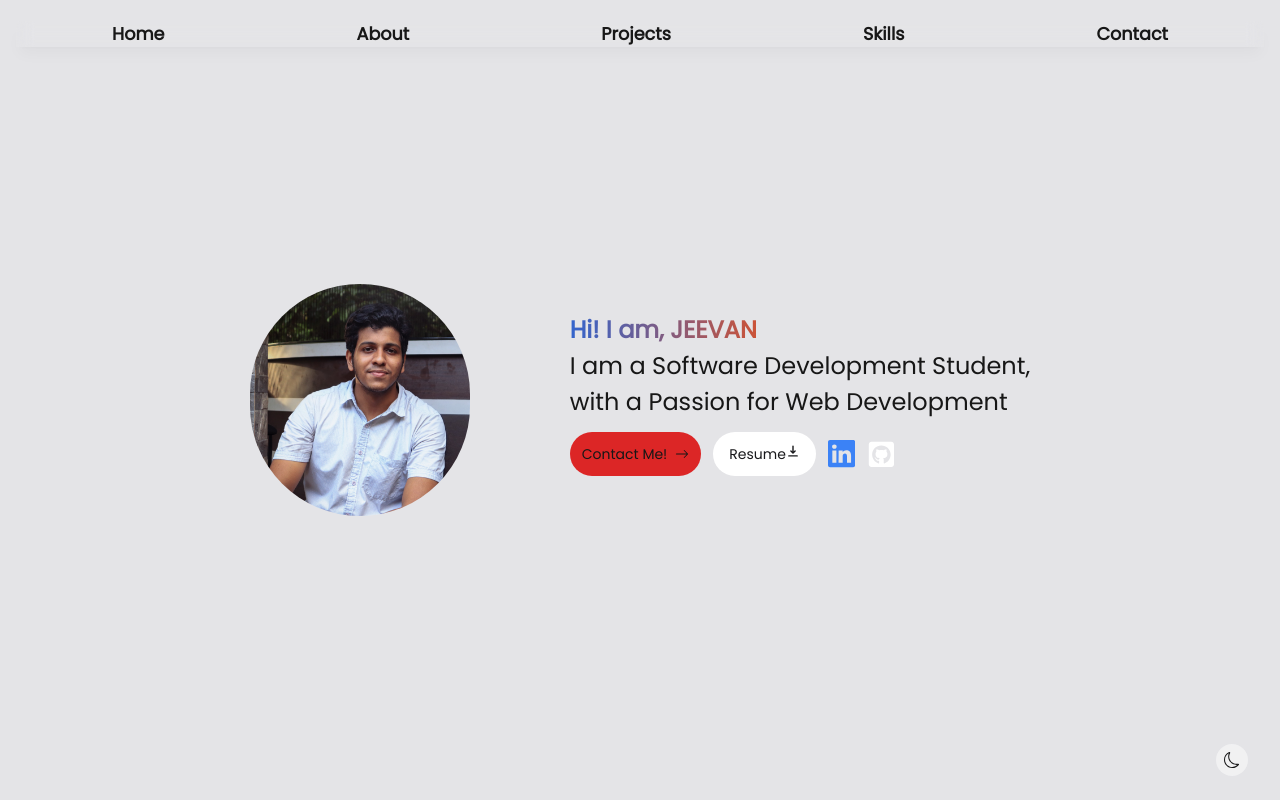
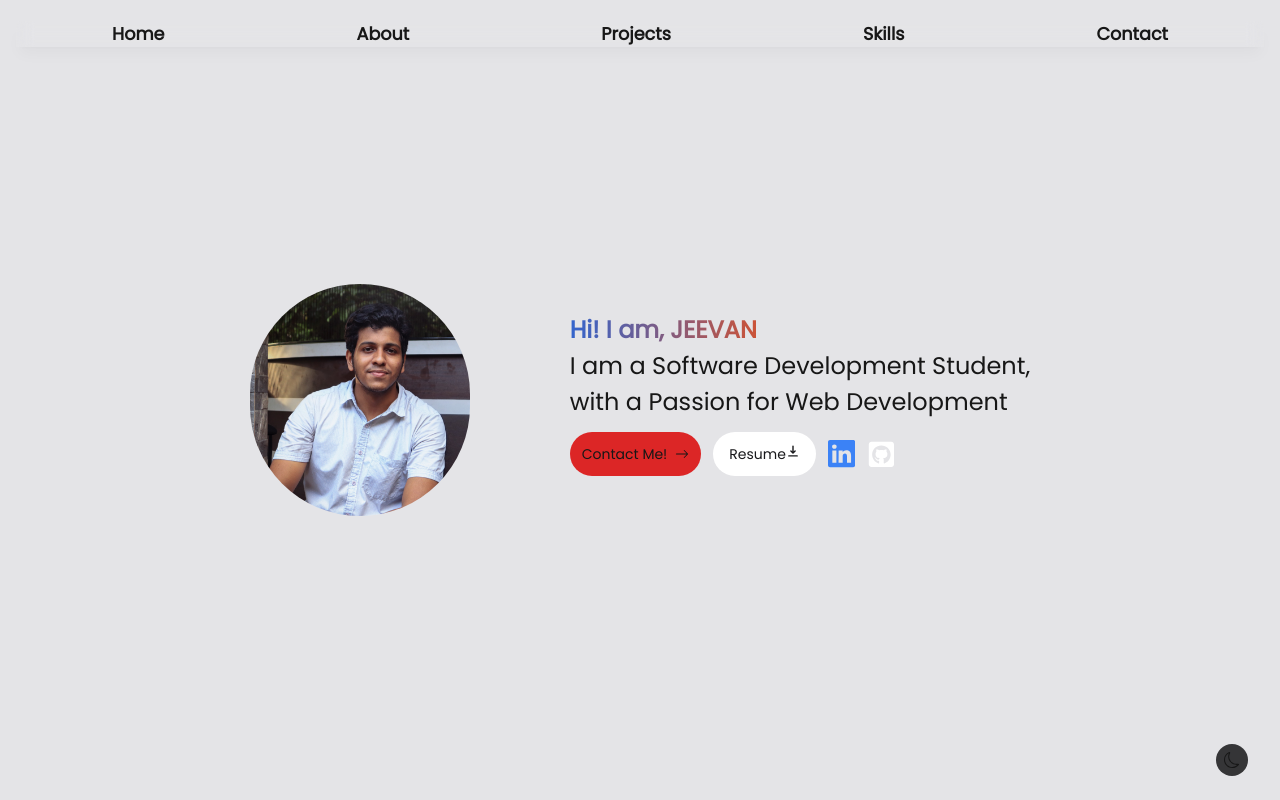
Before and after one commit to GRiMES65/web-dev-portfolio, a Next.js app: page / in a window 1280 px wide. Shown: the top 800 px of the page. Built offline with nearby package versions, Linux system fonts and the light colour scheme.

Commit message:
merged remote changes

```diff
--- a/src/app/layout.tsx
+++ b/src/app/layout.tsx
@@ -23,9 +23,7 @@ export default function RootLayout({
   return (
     <html lang="en" className="!scroll-smooth">
       <body
-        className={`${poppinsRegular.variable} bg-zinc-200 text-neutral-900
-          dark:bg-zinc-900 dark:text-neutral-100
-          transition-all`}
+        className={`${poppinsRegular.variable} bg-zinc-200 text-neutral-900`}
       >
         <Header />
         {children}
--- a/src/components/theme-switch/theme-switch.tsx
+++ b/src/components/theme-switch/theme-switch.tsx
@@ -38,12 +38,11 @@ export default function ThemeSwitch() {
 
     return (
     <button className='fixed bottom-6 right-8
-    bg-zinc-100 w-[2rem] h-[2rem] bg-opacity-80
+    bg-zinc-950 w-[2rem] h-[2rem] bg-opacity-80
     rounded-full border-opacity-40 border-white
     flex items-center justify-center
     hover:scale-[1.15] active:scale-105
-    transition-all
-    dark:bg-zinc-950'
+    transition-all'
 
     onClick={toggleTheme}>{
         theme === "dark" ? (<BsMoon />) : (<BsSun/>)}</button>
--- a/tailwind.config.ts
+++ b/tailwind.config.ts
@@ -15,5 +15,5 @@ export default {
     },
   },
   plugins: [],
-  darkMode: "class",
+
 }
```
